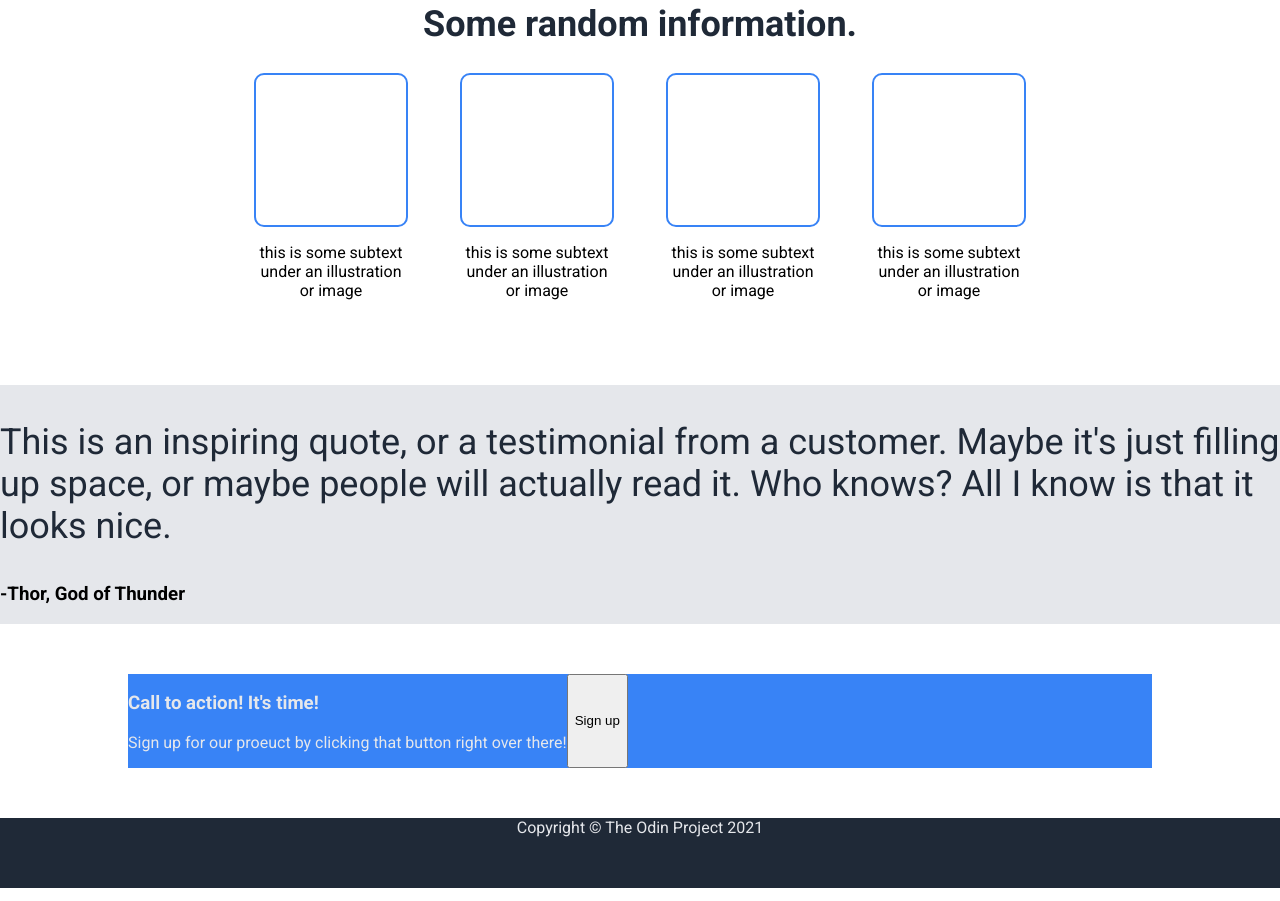
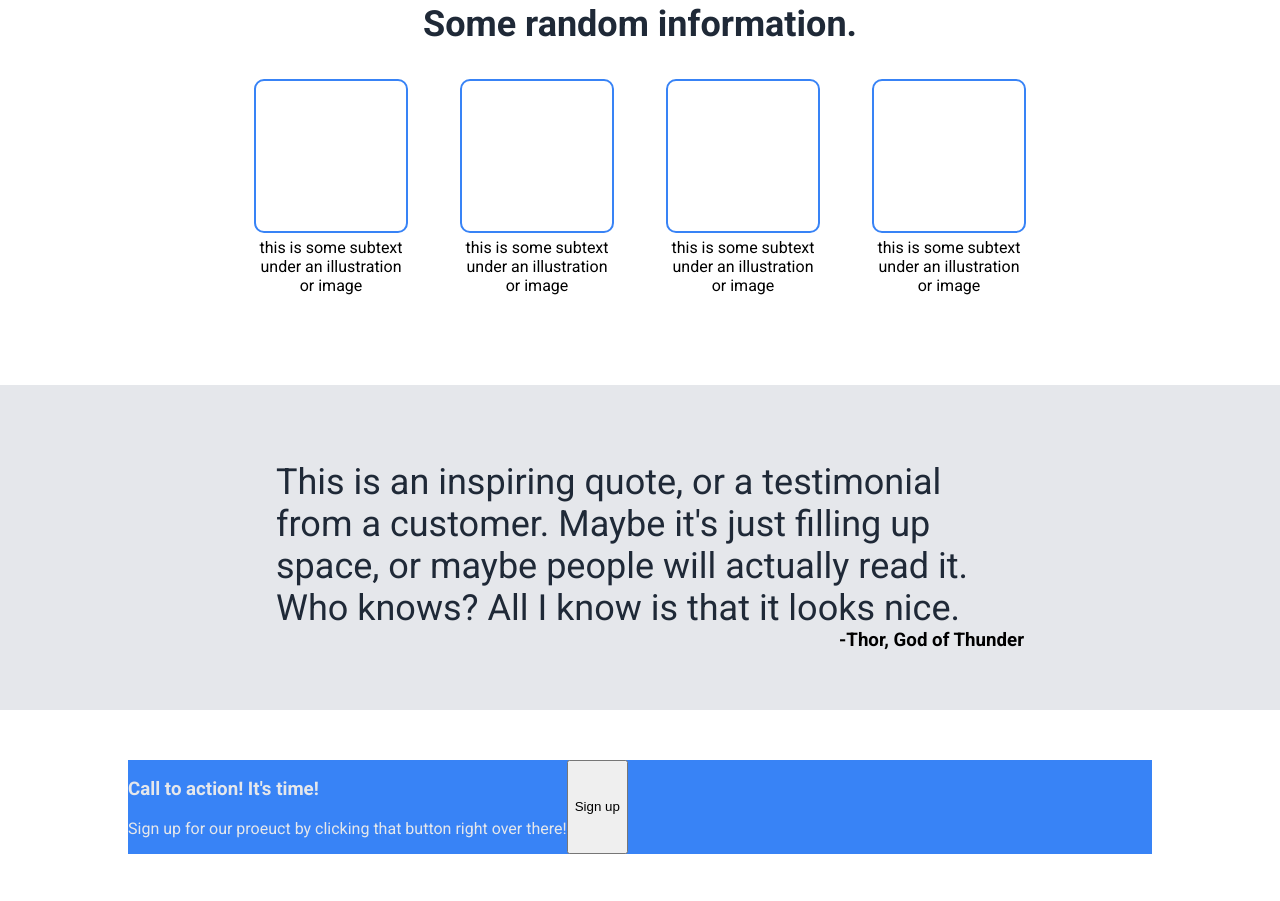
Before and after one commit to mallred7/top-foundations-landing, a plain HTML site: page index.html in a window 1280 px wide. Shown: the part 465-1366 px from the top of the page. Drawn offline with Linux system fonts and the light colour scheme.

Commit message:
quote section styles

```diff
--- a/styles.css
+++ b/styles.css
@@ -115,16 +115,27 @@ body {
 
 .card p {
     width: 100%;
+    margin-top: 5px;
 }
 
 /* QUOTE STYLES */
 
-.quote {background-color: #e5e7eb;}
+.quote {
+    background-color: #e5e7eb;
+    padding: 5vh 20vw;
+}
 
 .quote p {
     font-size: 36px;
     font-weight: 300;
     color: #1f2937;
+    margin-bottom: 0px;
+    padding-left: 20px;
+}
+
+.quote h3 {
+    margin-top: 0px;
+    text-align: right;
 }
 
 .call {
```
